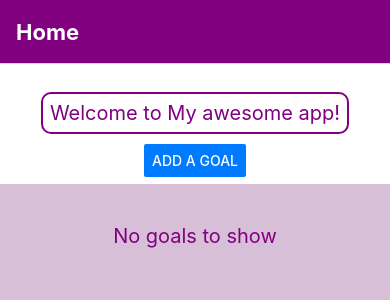
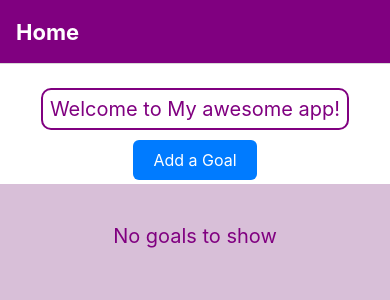
Before and after one commit to lizihao159/CS5520_project, a React Native app: screen /Home in a window 390 px wide. Shown: the top 300 px of the page. Built offline with nearby package versions, Linux system fonts and the light colour scheme.

Commit message:
update delete button to make it using a trash can icon

```diff
--- a/components/GoalItem.js
+++ b/components/GoalItem.js
@@ -1,37 +1,25 @@
-import React, { useState } from 'react';
-import { View, Text, StyleSheet, Pressable } from 'react-native';
-import { useNavigation } from '@react-navigation/native';
-import PressableButton from './PressableButton'; // Import the new PressableButton
+import React from 'react';
+import { View, Text, StyleSheet } from 'react-native';
+import PressableButton from './PressableButton'; // Import the reusable PressableButton component
 
 const GoalItem = ({ goal, onDelete }) => {
-  const [isPressed, setIsPressed] = useState(false);
-  const navigation = useNavigation();
-
-  const handlePress = () => {
-    navigation.navigate('Details', { goal });
-  };
-
   return (
-    <Pressable
-      onPressIn={() => setIsPressed(true)}
-      onPressOut={() => setIsPressed(false)}
-      onPress={handlePress}
-      android_ripple={{ borderless: false, foreground: false }}
-    >
-      <View style={isPressed ? styles.ripplestyle : styles.textWrapper}>
-        <Text style={styles.goalText}>{goal.text}</Text>
-
-        {/* Use the new PressableButton component for delete */}
-        <PressableButton title="X" onPress={() => onDelete(goal.id)} />
-      </View>
-    </Pressable>
+    <View style={styles.goalItem}>
+      <Text style={styles.goalText}>{goal.text}</Text>
+      {/* Use PressableButton for the delete button with a trash icon */}
+      <PressableButton
+        iconName="trash"  // Use Ionicons' trash icon
+        onPress={() => onDelete(goal.id)}
+        customStyles={styles.deleteButton}  // Custom style for delete button
+      />
+    </View>
   );
 };
 
 const styles = StyleSheet.create({
-  textWrapper: {
+  goalItem: {
     backgroundColor: '#d3d3d3',
-    padding: 15,
+    padding: 10,
     borderRadius: 6,
     marginVertical: 10,
     flexDirection: 'row',
@@ -40,16 +28,15 @@ const styles = StyleSheet.create({
   },
   goalText: {
     fontSize: 20,
-    color: 'blue',
+    color: 'purple',
   },
-  ripplestyle: {
-    backgroundColor: 'blue',
-    padding: 15,
+  deleteButton: {
+    backgroundColor: 'black',
+    padding: 10,
     borderRadius: 6,
-    marginVertical: 10,
-    flexDirection: 'row',
-    justifyContent: 'space-between',
+    justifyContent: 'center',
     alignItems: 'center',
+    width: 50, // Size suitable for icon
   },
 });
 
--- a/components/Home.js
+++ b/components/Home.js
@@ -1,9 +1,10 @@
 import { StatusBar } from 'expo-status-bar';
-import { SafeAreaView, StyleSheet, View, Button, FlatList, Text, Alert } from 'react-native';
+import { SafeAreaView, StyleSheet, View, FlatList, Text, Alert } from 'react-native';
 import Header from './Header';
 import { useState } from 'react';
 import Input from './Input';
 import GoalItem from './GoalItem';
+import PressableButton from './PressableButton'; // Import the PressableButton component
 
 export default function Home({ navigation }) {
   const appName = 'Welcome to My awesome app!';
@@ -56,7 +57,13 @@ export default function Home({ navigation }) {
       {/* Top section */}
       <View style={styles.topSection}>
         <Header name={appName}></Header>
-        <Button title="Add a Goal" onPress={() => setModalVisible(true)} color="#007BFF" />
+
+        {/* Add a Goal button with custom styles */}
+        <PressableButton
+          title="Add a Goal"
+          onPress={() => setModalVisible(true)}
+          customStyles={styles.addButton} // Custom styles for Add a Goal
+        />
       </View>
 
       <FlatList
@@ -87,7 +94,12 @@ export default function Home({ navigation }) {
         ListFooterComponent={() =>
           goals.length > 0 && (
             <View style={styles.deleteAllContainer}>
-              <Button title="Delete all" onPress={handleDeleteAllGoals} color="#800080" />
+              {/* Delete All button with custom styles */}
+              <PressableButton
+                title="Delete all"
+                onPress={handleDeleteAllGoals}
+                customStyles={styles.deleteAllButton} // Custom styles for Delete All
+              />
             </View>
           )
         }
@@ -149,4 +161,20 @@ const styles = StyleSheet.create({
     backgroundColor: 'grey',
     borderRadius: 6,
   },
+  addButton: {
+    backgroundColor: '#007BFF',
+    paddingVertical: 10,
+    paddingHorizontal: 20,
+    borderRadius: 6,
+    alignItems: 'center',
+    justifyContent: 'center',
+  },
+  deleteAllButton: {
+    backgroundColor: '#800080',
+    paddingVertical: 10,
+    paddingHorizontal: 20,
+    borderRadius: 6,
+    alignItems: 'center',
+    justifyContent: 'center',
+  },
 });
--- a/components/PressableButton.js
+++ b/components/PressableButton.js
@@ -1,37 +1,34 @@
-// PressableButton.js
 import React from 'react';
 import { Pressable, Text, StyleSheet } from 'react-native';
+import { Ionicons } from '@expo/vector-icons'; // Import Ionicons for icons
 
-const PressableButton = ({ title, onPress }) => {
+const PressableButton = ({ onPress, iconName, title, customStyles }) => {
   return (
     <Pressable
       onPress={onPress}
-      android_ripple={{ color: 'gray', borderless: false }} // Ripple effect for Android
+      android_ripple={{ color: 'gray', borderless: false }}
       style={({ pressed }) => [
-        styles.button,
-        pressed ? styles.pressedButton : null, // Apply pressed style for iOS
+        customStyles, // Apply custom styles passed from parent component
+        pressed ? styles.pressedButton : null,
       ]}
     >
-      <Text style={styles.text}>{title}</Text>
+      {/* If iconName is provided, render the icon; otherwise, render the text */}
+      {iconName ? (
+        <Ionicons name={iconName} size={24} color="white" />
+      ) : (
+        <Text style={styles.text}>{title}</Text>
+      )}
     </Pressable>
   );
 };
 
 const styles = StyleSheet.create({
-  button: {
-    backgroundColor: 'black',
-    paddingVertical: 10,
-    paddingHorizontal: 10,
-    borderRadius: 6,
-    alignItems: 'center',
-    justifyContent: 'center',
-  },
   text: {
     color: 'white',
     fontSize: 16,
   },
   pressedButton: {
-    backgroundColor: 'red', // Change color when pressed (for iOS)
+    backgroundColor: 'red', // Change color when pressed
     opacity: 0.7, // Apply opacity for pressed state
   },
 });
```
